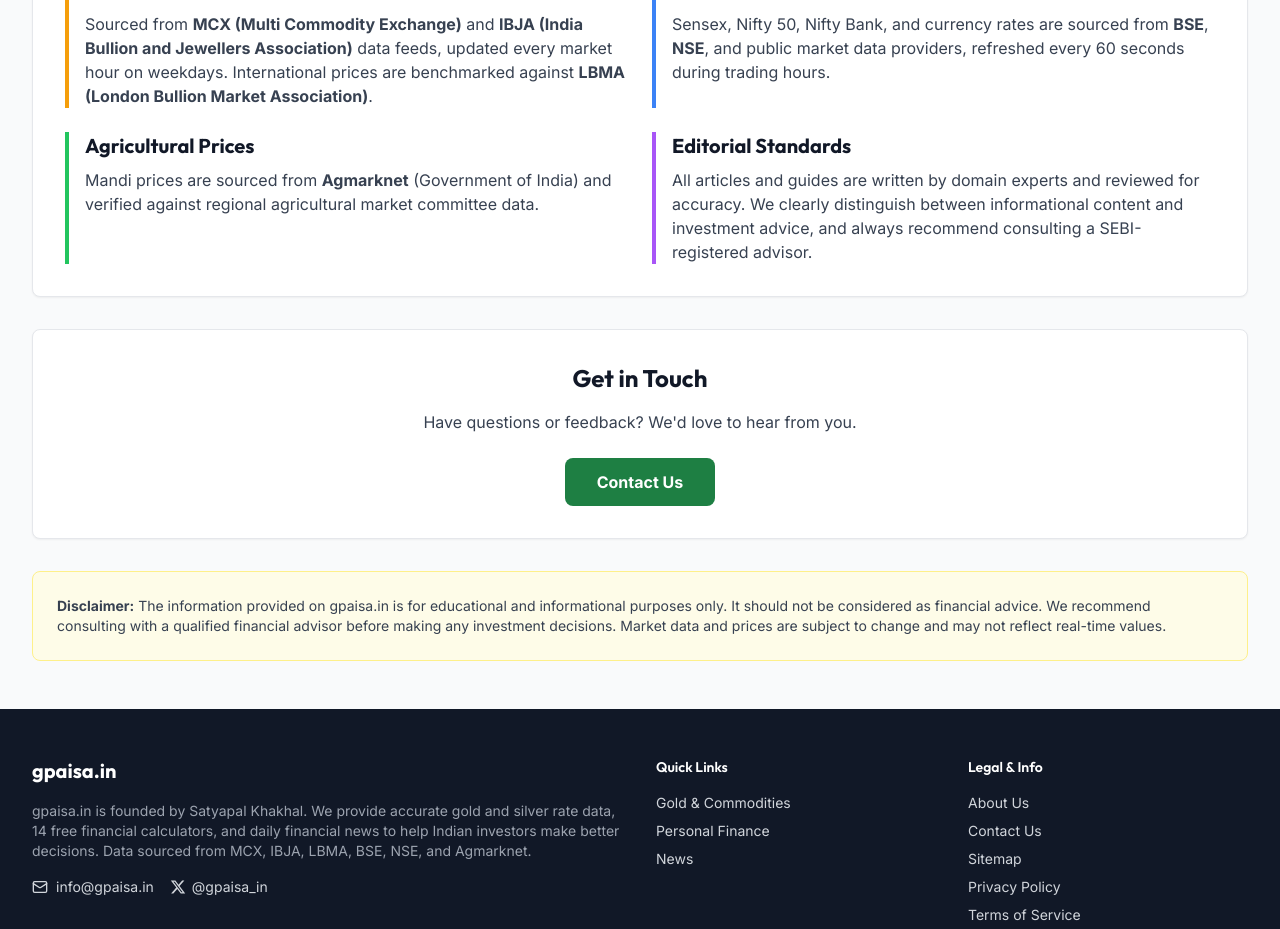
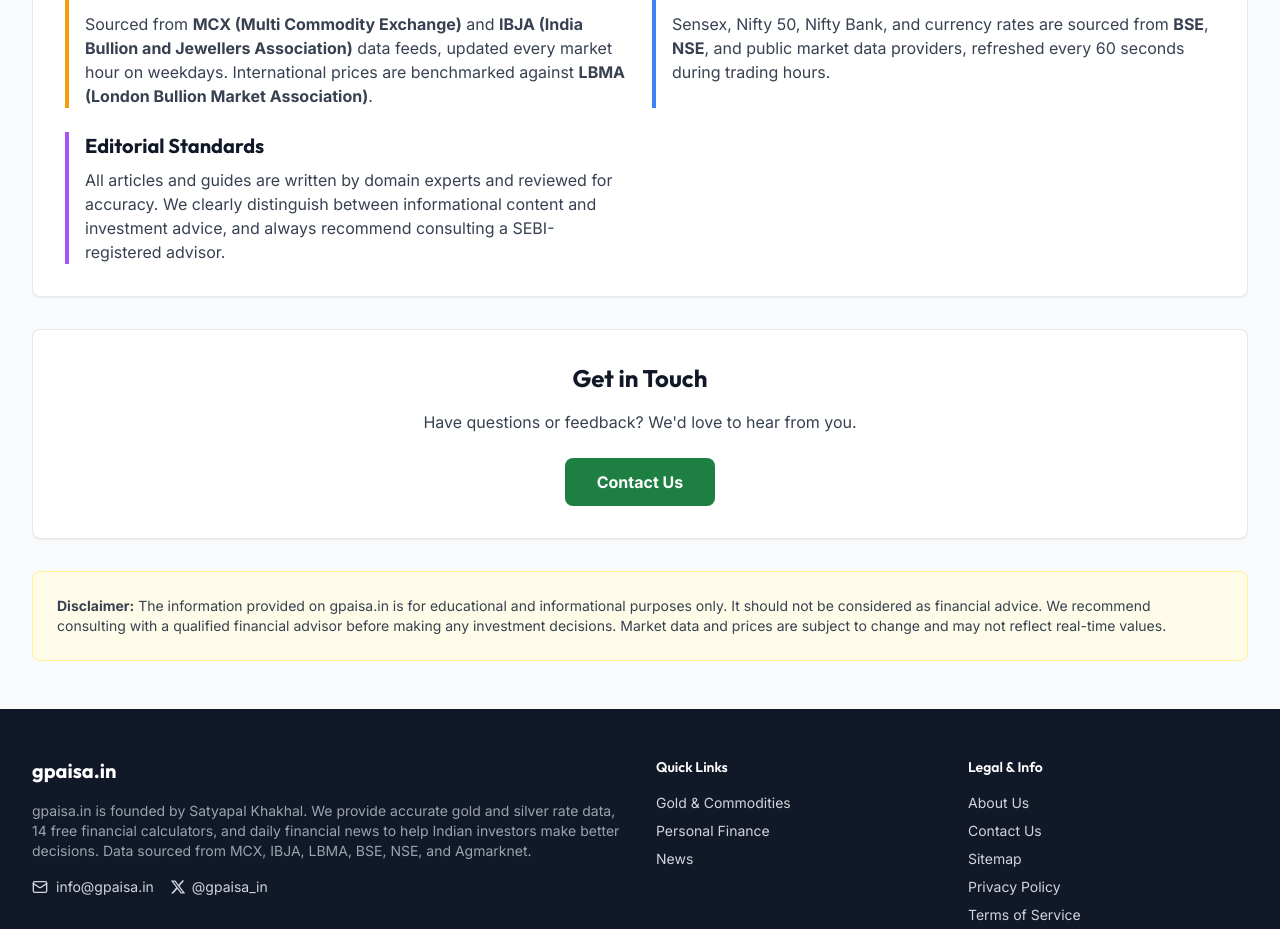
Before and after one commit to satyapalkhakhal/Gpaisa, a Next.js app: page /about in a window 1280 px wide. Shown: the part 2520-3449 px from the top of the page. Built offline with nearby package versions, Linux system fonts and the light colour scheme; no server answers.

Commit message:
unwanted text

```diff
--- a/app/about/page.tsx
+++ b/app/about/page.tsx
@@ -215,12 +215,12 @@
                                 Sensex, Nifty 50, Nifty Bank, and currency rates are sourced from <strong>BSE</strong>, <strong>NSE</strong>, and public market data providers, refreshed every 60 seconds during trading hours.
                             </p>
                         </div>
-                        <div className="border-l-4 border-green-500 pl-4">
+                        {/* <div className="border-l-4 border-green-500 pl-4">
                             <h3 className="text-xl font-bold text-gray-900 mb-2">Agricultural Prices</h3>
                             <p className="text-gray-700">
                                 Mandi prices are sourced from <strong>Agmarknet</strong> (Government of India) and verified against regional agricultural market committee data.
                             </p>
-                        </div>
+                        </div> */}
                         <div className="border-l-4 border-purple-500 pl-4">
                             <h3 className="text-xl font-bold text-gray-900 mb-2">Editorial Standards</h3>
                             <p className="text-gray-700">
--- a/app/disclaimer/page.tsx
+++ b/app/disclaimer/page.tsx
@@ -120,7 +120,7 @@
                             <ul className="list-disc pl-6 mb-4 text-gray-700 space-y-2">
                                 <li>Gold and silver rates are indicative and may vary by location and vendor</li>
                                 <li>Stock market data may be delayed by 15-20 minutes or more</li>
-                                <li>Agricultural prices are sourced from various mandis and may not reflect real-time rates</li>
+                                {/* <li>Agricultural prices are sourced from various mandis and may not reflect real-time rates</li> */}
                                 <li>Currency exchange rates are approximate and subject to change</li>
                             </ul>
 
```
